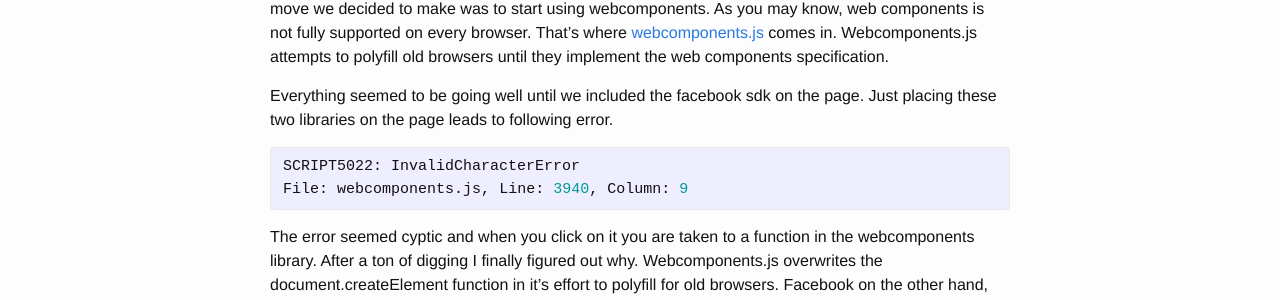
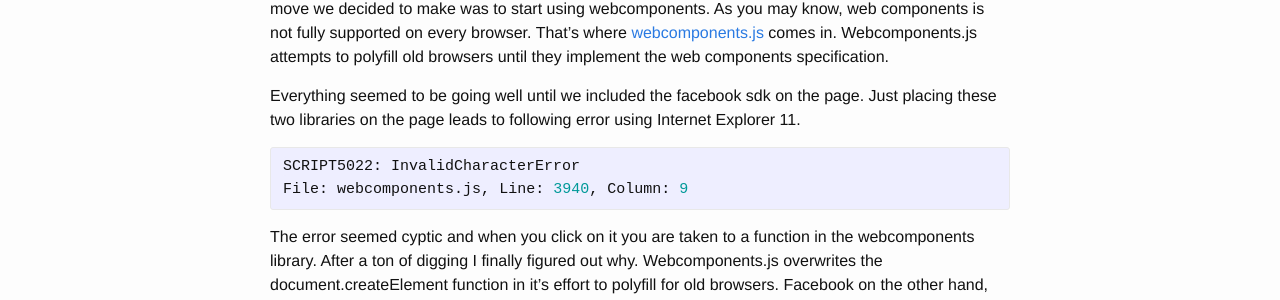
Before and after one commit to johnnyiller/johnnyiller.github.io, a Jekyll site: the page built from _posts/2015-3-7-fb-init-webcomponentsjs-ie11-InvalidCharacterError.markdown, in a window 1280 px wide. Shown: the part 269-569 px from the top of the page. Built offline with Jekyll 4.4.1, drawn with Linux system fonts in a browser that asks for light colours; comment, search, counter and statistics services are not loaded.

```diff
--- a/_posts/2015-3-7-fb-init-webcomponentsjs-ie11-InvalidCharacterError.markdown
+++ b/_posts/2015-3-7-fb-init-webcomponentsjs-ie11-InvalidCharacterError.markdown
@@ -8,7 +8,7 @@
 
 [music xray](https://www.musicxray.com) is in the process of a major overhaul to both our backend and frontend technologies.  One move we decided to make was to start using webcomponents.  As you may know, web components is not fully supported on every browser.  That's where [webcomponents.js](https://github.com/webcomponents/webcomponentsjs) comes in.  Webcomponents.js attempts to polyfill old browsers until they implement the web components specification.
 
-Everything seemed to be going well until we included the facebook sdk on the page.  Just placing these two libraries on the page leads to following error.
+Everything seemed to be going well until we included the facebook sdk on the page.  Just placing these two libraries on the page leads to following error using Internet Explorer 11.
 
 {% highlight javascript %}
 SCRIPT5022: InvalidCharacterError
```
